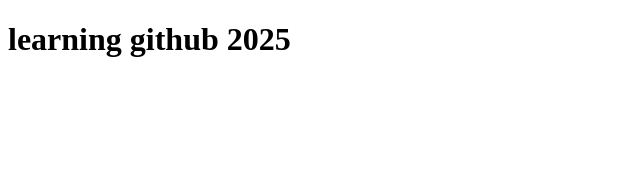
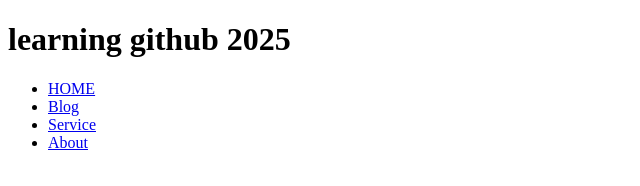
Before and after one commit to Aejaeshi/github-test, a plain HTML site: page index.html in a window 1280 px wide. Shown: the whole page, without its empty margins (0-640 px from the left). Drawn offline with Linux system fonts and the light colour scheme.

Commit message:
ทดสอบการทำงานของ Navbar

```diff
--- a/index.html
+++ b/index.html
@@ -7,5 +7,13 @@
 </head>
 <body>
     <h1>learning github 2025</h1>
+   <nav>
+    <ul>
+        <li><a href="#">HOME</a></li>
+        <li><a href="#">Blog</a></li>
+        <li><a href="#">Service</a></li>
+        <li><a href="#">About</a></li>
+    </ul>
+   </nav>
 </body>
 </html>
```
